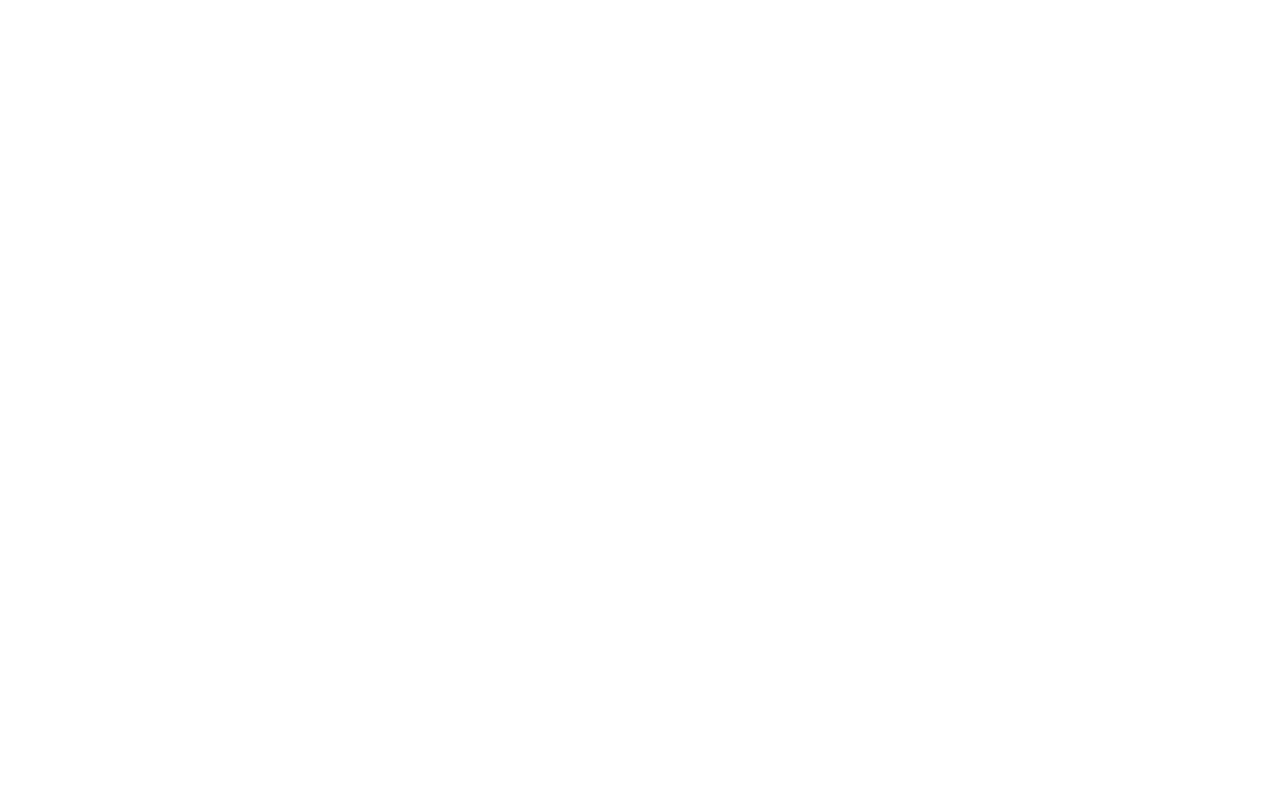
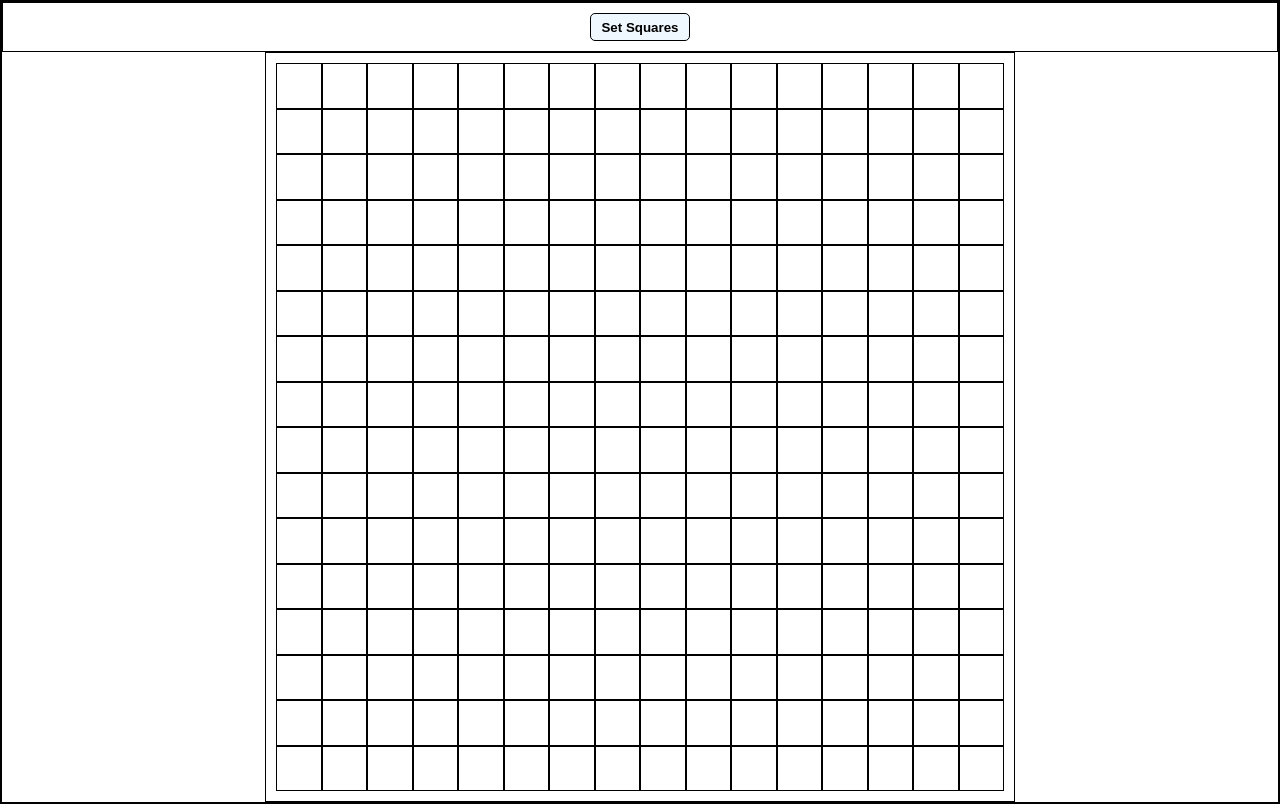
Before and after one commit to ElenaWikoff/odin-etch-a-sketch, a plain HTML site: page index.html in a window 1280 px wide. Drawn offline with Linux system fonts and the light colour scheme.

Commit message:
Add 16x16

```diff
--- a/index.html
+++ b/index.html
@@ -4,10 +4,13 @@
     <meta charset="UTF-8">
     <meta name="viewport" content="width=device-width, initial-scale=1.0">
     <title>Project: Etch-a-Sketch</title>
-    <link rel="stylesheet" href="./styles.css">
-    <script src="./script.js"></script>
+    <link rel="stylesheet" href="styles.css">
+    <script src="script.js"></script>
 </head>
 <body>
-
+    <div id="header">
+        <button onClick="setSquares()">Set Squares</button>
+    </div>
+    <div id="container"></div>
 </body>
 </html>
--- a/script.js
+++ b/script.js
@@ -1,6 +1,31 @@
 
+document.addEventListener("DOMContentLoaded", function () {
+    console.log("DOM Content Loaded");
 
+    const container = document.getElementById("container");
 
-document.addEventListener("DOMContentLoaded", function() {
-    console.log("Hello World!");
+    for (i = 0; i < 16; i++) {
+        for (j = 0; j < 16; j++) {
+            const square = document.createElement("div");
+            square.setAttribute("id", `square-${i}-${j}`);
+            square.classList.add("square");
+
+            // Add hover mouse events
+            square.addEventListener('mouseenter', handleSquareEnter);
+            square.addEventListener('mouseleave', handleSquareLeave);
+
+            // Add squares container grid
+            container.appendChild(square);
+        }
+    }
 });
+
+const handleSquareEnter = (event) => {
+    const square = event.target;
+    square.classList.add("over");
+}
+
+const handleSquareLeave = (event) => {
+    const square = event.target;
+    square.classList.remove("over");
+}
--- a/styles.css
+++ b/styles.css
@@ -0,0 +1,51 @@
+* {
+    border: 1px solid black;
+    box-sizing: border-box;
+    margin: 0;
+    padding: 0;
+}
+
+#header {
+    display: flex;
+    flex-direction: column;
+    justify-content: center;
+    align-items: center;
+    height: 50px;
+}
+
+#header>button {
+    margin: 10px;
+    padding: 0 10px;
+    height: 100%;
+    border-radius: 5px;
+    background-color: aliceblue;
+    font-weight: bold;
+}
+
+#header>button:hover {
+    background-color: aquamarine;
+}
+
+#container {
+    height: calc(100dvh - 50px);
+    display: flex;
+    flex-flow: row wrap;
+    aspect-ratio: 1/1;
+    margin: 0 auto;
+    padding: 10px;
+}
+
+#container .square {
+    flex: 0 1 auto;
+    box-sizing: border-box;
+    width: 100%;
+    max-width: 6.25%;
+    height: 100%;
+    max-height: 6.25%;
+    aspect-ratio: 1/1;
+    border: 1px solid black;
+}
+
+#container .square.over {
+    background-color: azure;
+}
```
